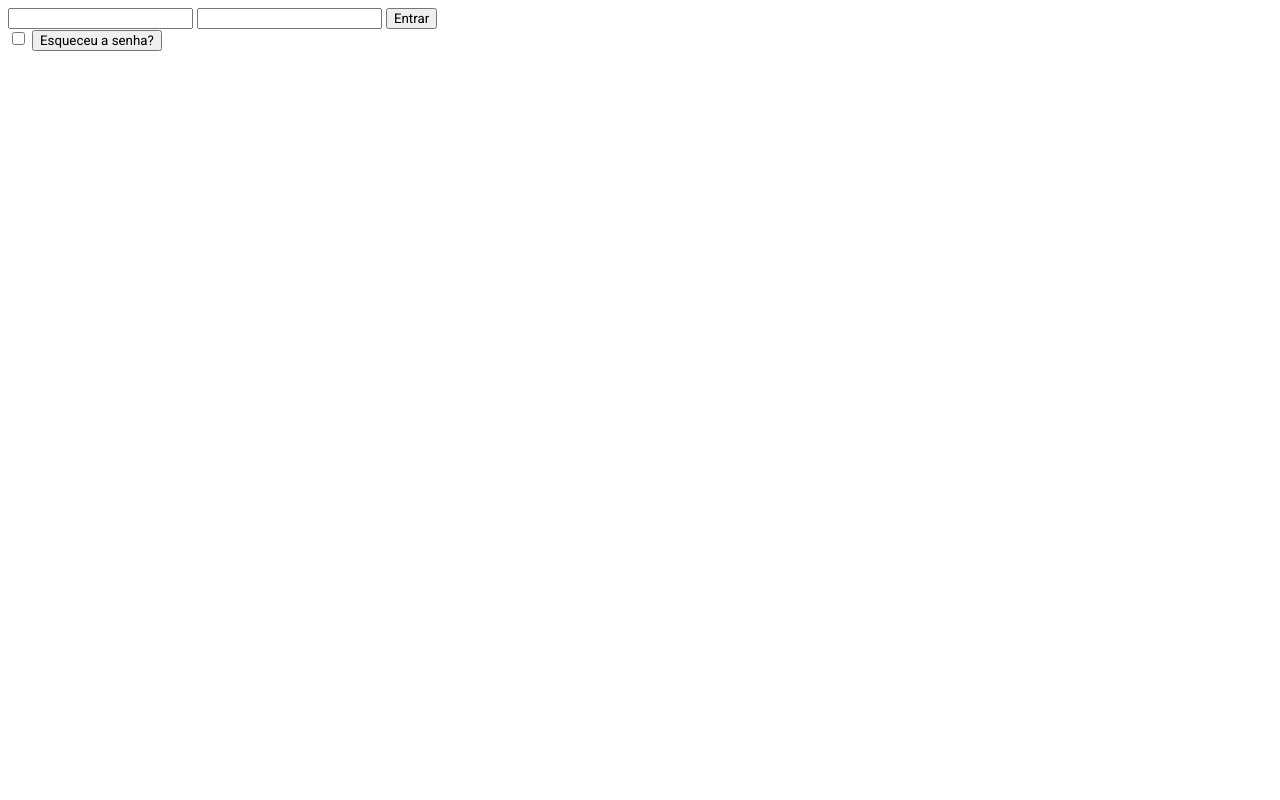
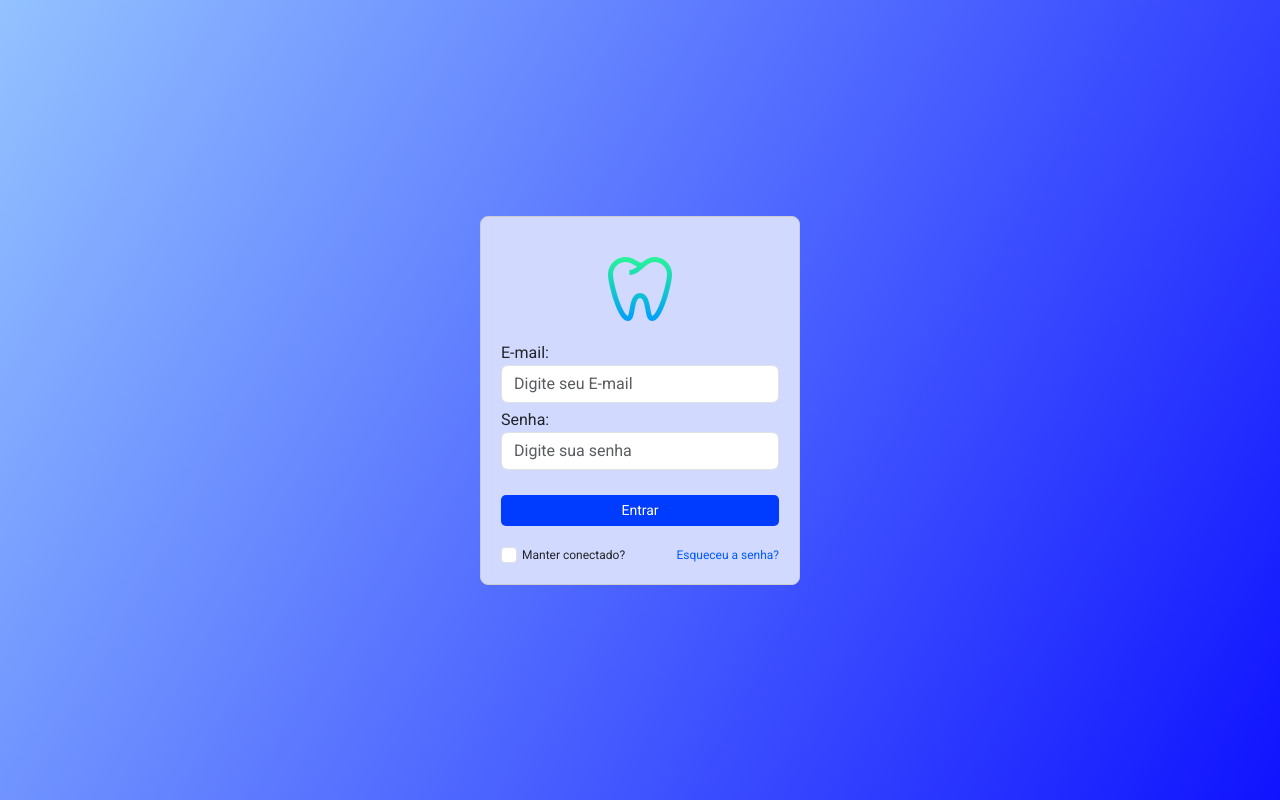
Before and after one commit to bieltris/Odonto_Favaros, a plain HTML site: page frontend/login.html in a window 1280 px wide. Drawn offline with nearby package versions, Linux system fonts and the light colour scheme.

Commit message:
fiz/style: Arrumei o backend para ele entregar corretamente outros arquivos estaticos alem do html inicial e estilizei o formulario de login

```diff
--- a/backend/package.json
+++ b/backend/package.json
@@ -4,7 +4,7 @@
   "main": "index.js",
   "scripts": {
     "test": "echo \"Error: no test specified\" && exit 1",
-    "start": "node src/server.js"
+    "start": "nodemon src/server.js"
   },
   "keywords": [],
   "author": "",
--- a/backend/src/server.js
+++ b/backend/src/server.js
@@ -15,7 +15,8 @@ app.use(express.json());
 
 // Ativação das rotas.
 
-// app.use(express.static(path.join(__dirname, '../../frontend')));
+
+app.use(express.static(path.join(__dirname, '../../frontend')));
 
 app.get('/', (req, res) => {
     res.sendFile(path.join(__dirname, '../../frontend/login.html'));
--- a/frontend/css/login.css
+++ b/frontend/css/login.css
@@ -5,4 +5,80 @@
 
 * {
     font-family: 'Roboto';
+    user-select: none;
 }
+
+
+body {
+    margin: 0;
+    padding: 0;
+    height: 100vh;
+    width: 100vw;
+    background: linear-gradient(120deg, rgb(147, 194, 255), rgb(15, 19, 255));
+    display: flex;
+    justify-content: center;
+    align-items: center;
+    box-shadow: 0px 4px 4px 0 gray;
+}
+
+.login-screen {
+    padding: 20px;
+    background-color: rgb(210 217 255);
+    border-radius: 8px;
+    border: 1px solid #ccc;
+    width: 320px;
+}
+
+.odonto-icon {
+    width: 64px;
+    height: auto;
+    margin: 20px auto;
+}
+
+.form__login {
+    display: flex;
+    flex-direction: column;
+}
+
+
+.email, .senha, .login {
+    display: block;
+    width: 100%;
+    margin-bottom: 5px;
+}
+
+.login {
+    margin: 20px 0 20px 0;
+    border: none;
+    border-radius: 5px;
+    background-color: rgb(0, 60, 255);
+    color: white;
+    font-size: 14px;
+    padding: 5px;
+}
+
+.outras-opcoes {
+    display: flex;
+    align-items: center;
+    justify-content: space-between;
+}
+
+.keep-conected{
+    margin-top: 0 !important;
+}
+
+.label-keep-conected {
+    font-size: 12px;
+    flex-grow: 1;
+    text-align: start;
+    margin-left: 5px;
+}
+
+.senha-perdida {
+    border: none;
+    background-color: transparent;
+    font-size: 12px;
+    padding: 0;
+    margin: 0;
+    color: rgb(0, 89, 255);
+}
--- a/frontend/login.html
+++ b/frontend/login.html
@@ -3,19 +3,24 @@
 <head>
     <meta charset="UTF-8">
     <meta name="viewport" content="width=device-width, initial-scale=1.0">
-    <title>Document</title>
-    <link rel="stylesheet" href="css/login.css">
+    <title>Login - Favaros Odonto</title>
+    <link rel="stylesheet" href="/css/login.css">
+    <link href="https://cdn.jsdelivr.net/npm/bootstrap@5.3.8/dist/css/bootstrap.min.css" rel="stylesheet" integrity="sha384-sRIl4kxILFvY47J16cr9ZwB07vP4J8+LH7qKQnuqkuIAvNWLzeN8tE5YBujZqJLB" crossorigin="anonymous">
 </head>
 <body>
 
     <section class="login-screen">
         <form class="form__login">
-            <input type="text" class="email-input">
-            <input type="text" class="senha-input">
-            <button>Entrar</button>
+            <img src="assets/images/image.png" class="odonto-icon" alt="Odontologia Favaros">
+            <label for="email">E-mail:</label>
+            <input type="text" class="email form-control" id="email" placeholder="Digite seu E-mail">
+            <label for="senha">Senha:</label>
+            <input type="text" class="senha form-control" id="senha" placeholder="Digite sua senha">
+            <button type="button" class="login">Entrar</button>
             <div class="outras-opcoes">
-                <input type="checkbox" class="keep-conected">
-                <button>Esqueceu a senha?</button>
+                <input type="checkbox" class="keep-conected form-check-input" id="keep-conected">
+                <label for="keep-conected" class="label-keep-conected form-check-label">Manter conectado?</label>
+                <button type="button" class="senha-perdida">Esqueceu a senha?</button>
             </div>
         </form>
     </section>
```
Also changed, not shown: frontend/assets/images/image.png (added).
